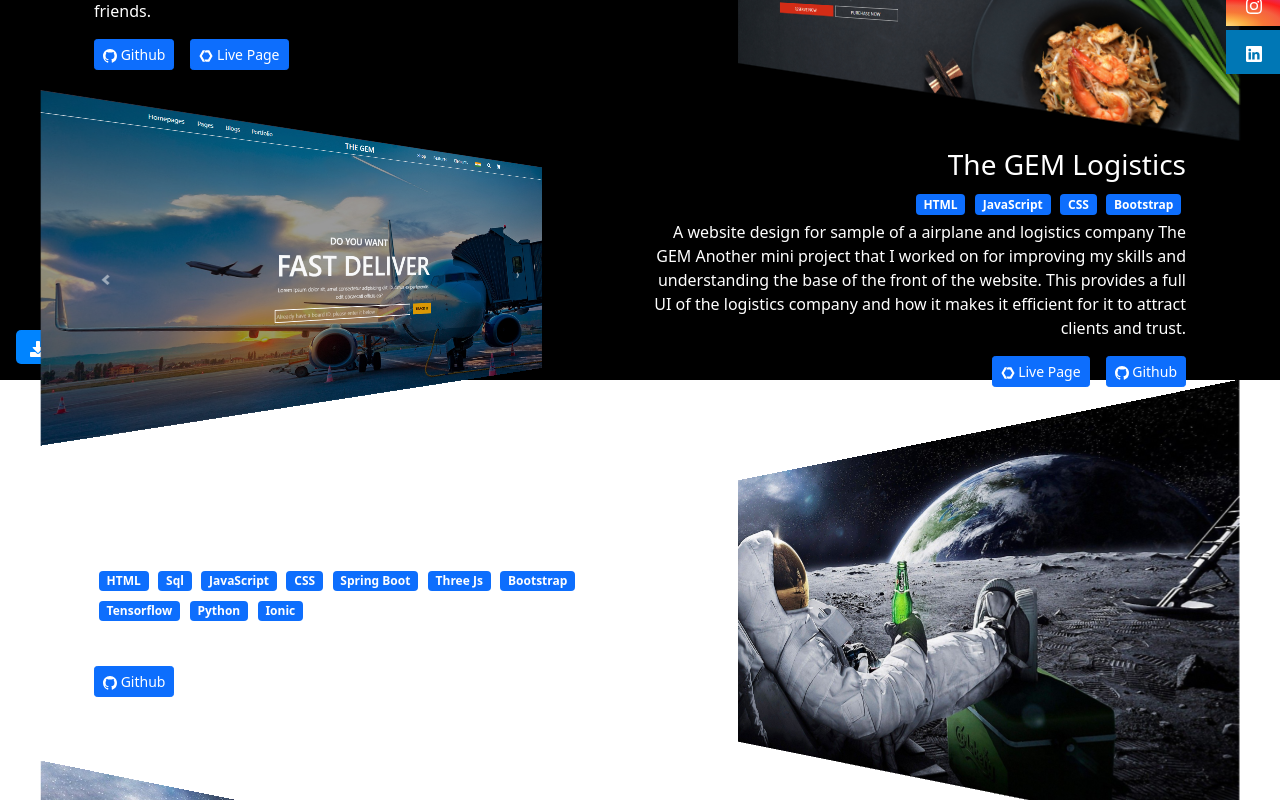
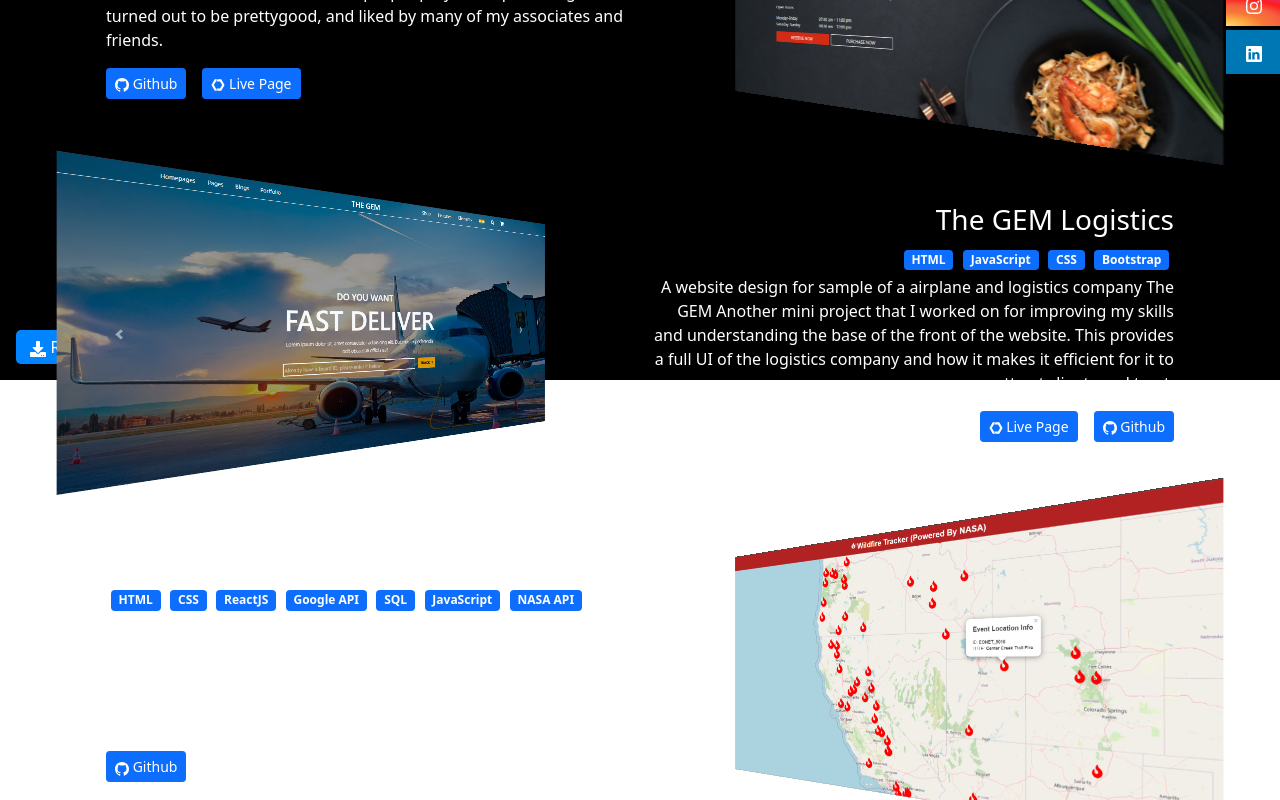
Before and after one commit to Mayank-141-Shaw/Portfolio-old, a React (Create React App) app: page /project in a window 1280 px wide. Shown: the part 420-1220 px from the top of the page. Built offline with nearby package versions, Linux system fonts and the light colour scheme.

Commit message:
Added tracker project and margin fix

```diff
--- a/src/components/ProjectDetailBox/ProjectDetailBox.js
+++ b/src/components/ProjectDetailBox/ProjectDetailBox.js
@@ -27,7 +27,7 @@ function ProjectDetailBox(props) {
     }
 
     return (
-    <Row className='my-5 align-items-center'>
+    <Row className='align-items-center' style={{margin:'5rem auto'}}>
         {
             props.info.dir == 'left' ?
             <>
--- a/src/pages/Projects.js
+++ b/src/pages/Projects.js
@@ -8,6 +8,7 @@ import ProjectDetailBox from '../components/ProjectDetailBox/ProjectDetailBox'
 
 import foodImg from '../assets/images/projects/gamba-food.png'
 import flightImg from '../assets/images/projects/flight-landing.png'
+import trackerImg from '../assets/images/projects/tracker-app.png'
 
 const data = [
   {
@@ -35,11 +36,14 @@ const data = [
   },
   {
     dir: "right",
-    img: bigImg,
-    title: "Hello World",
-    badges: ['HTML', 'Sql', 'JavaScript', 'CSS', 'Spring Boot', 'Three Js', 'Bootstrap', 'Tensorflow', 'Python', 'Ionic'],
-    desc: "theis is the description of the body of the project",
-    link: 'https://github.com/Mayank-141-Shaw/Portfolio',
+    img: trackerImg,
+    title: "Wildfire Tracker",
+    badges: ['HTML', 'CSS', 'ReactJS', 'Google API', 'SQL', 'JavaScript', 'NASA API'],
+    desc: "This is a wildfire tracker created using react js. It was created by using data"+
+          " from the NASA Api, which nasa provides openly to other users for operations on."+
+          " Then ith the help of Google API, we created a google maps canvas that would paint the"+
+          " coordinates on the map and show info about each one of the as provided.",
+    link: 'https://github.com/Mayank-141-Shaw/Wildfire-Tracker',
     live: 'none'
   },
   {
```
Also changed, not shown: src/assets/images/projects/tracker-app.png (added).
